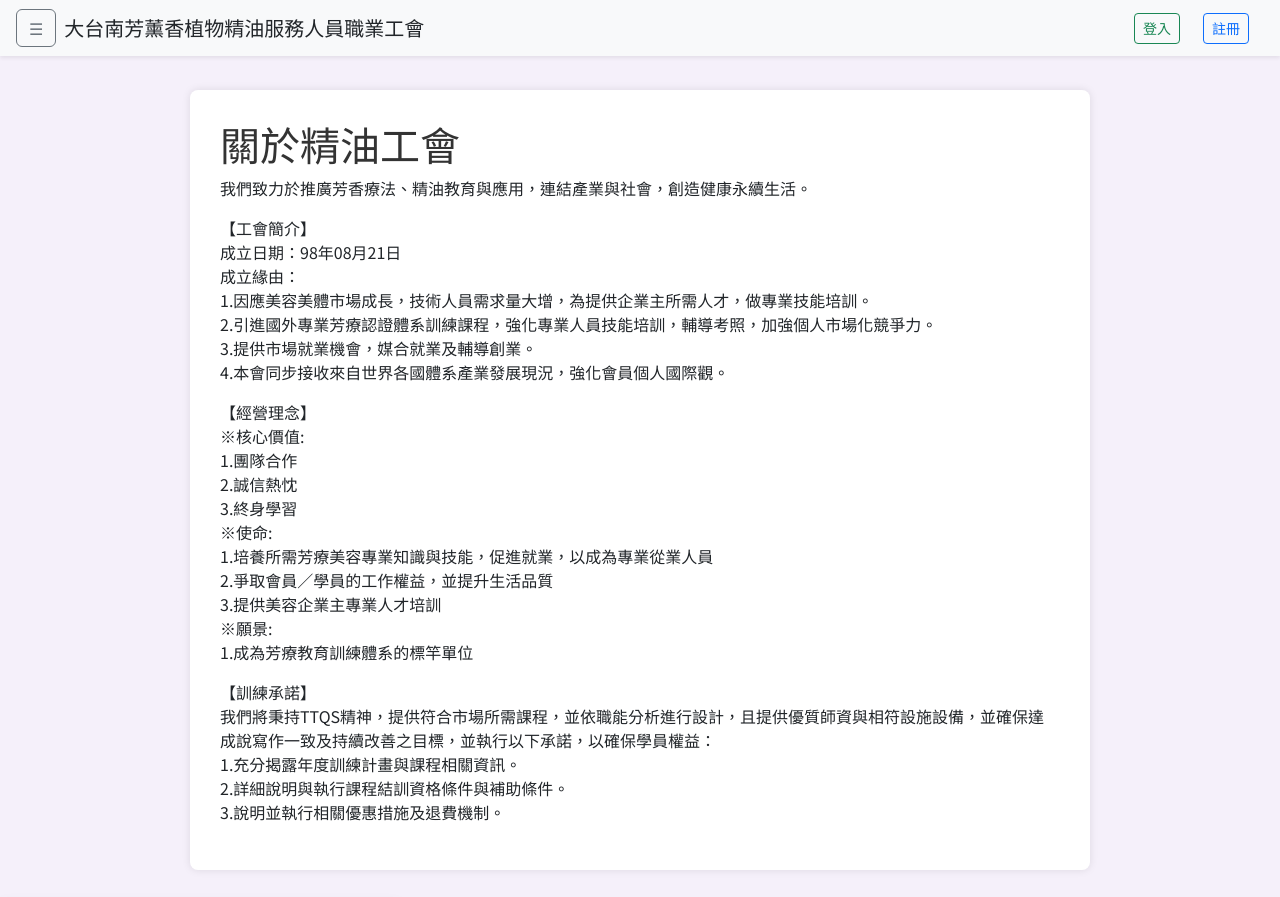
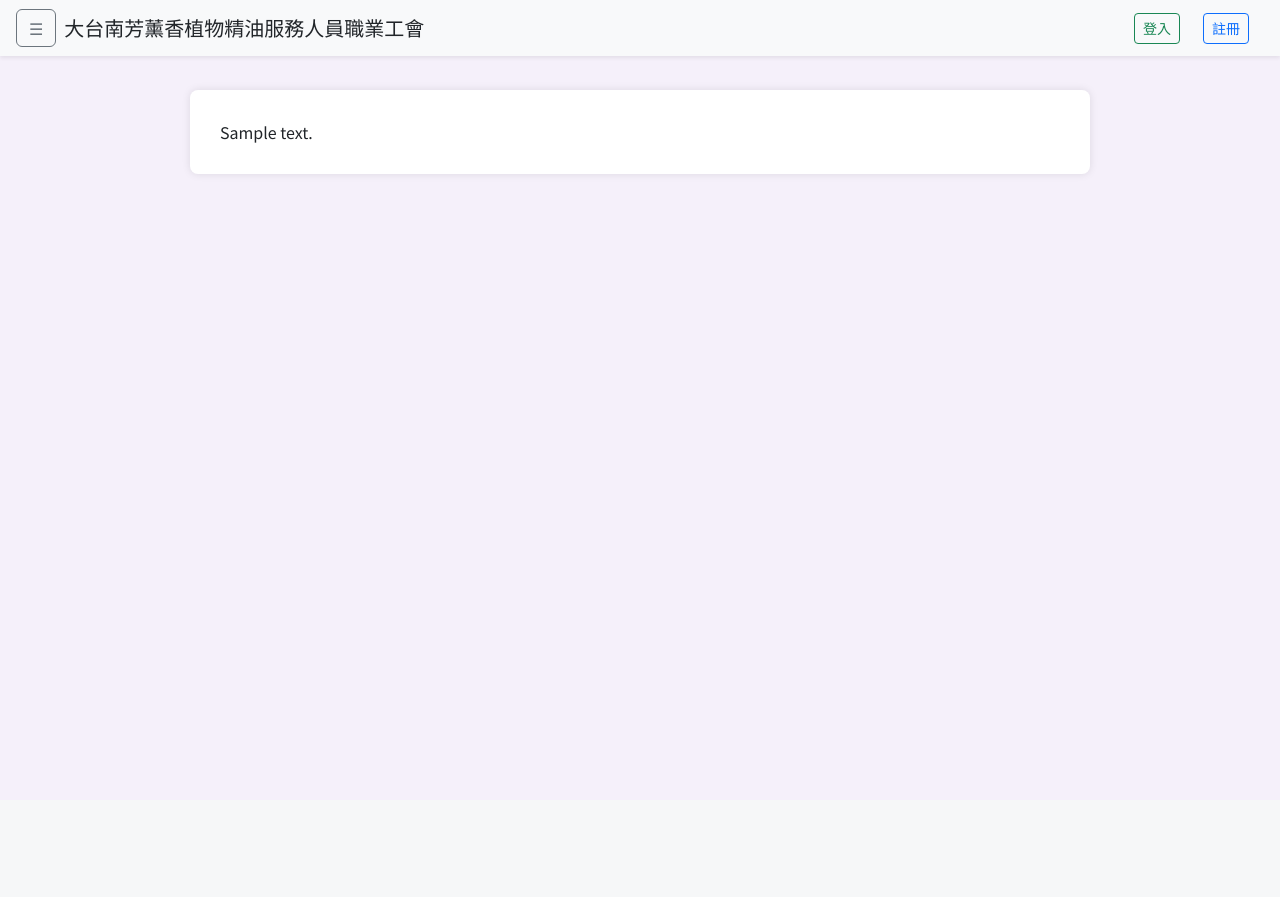
Before and after one commit to apke091/0717, a Flask app: page /about in a window 1280 px wide. Shown: the top 897 px of the page. After the commit the page ends 177 px from the top, so only its background shows below. Run offline with Flask 3, Linux system fonts and the light colour scheme; a database or web service that is not in the repository returns one stand-in record (values such as "Sample title"); some libraries are stand-ins or nearby versions.

Commit message:
更新程式功能或修正錯誤

```diff
--- a/app.py
+++ b/app.py
@@ -7,6 +7,8 @@ from functools import wraps
 from dotenv import load_dotenv
 load_dotenv()
 
+# app = Flask(__name__)
+# app.jinja_env.cache = {}  # ✅ 關閉模板快取（開發用）
 
 # 建立 PostgreSQL 資料庫連線
 
@@ -47,13 +49,44 @@ def admin_required(f):
         return f(*args, **kwargs)
     return decorated_function
 
+# @app.route("/test")
+# def test():
+#     return render_template("test.html", cart_count=999, username="測試")
+
+
 @app.route("/")
 def index():
     return render_template("index.html")
 
 @app.route("/about")
 def about():
-    return render_template("about.html")
+    conn = get_db_connection()
+    cur = conn.cursor(cursor_factory=RealDictCursor)
+    cur.execute("SELECT content FROM about_page WHERE id = 1")
+    result = cur.fetchone()
+    conn.close()
+    return render_template("about.html", content=result["content"])
+
+
+
+@app.route("/edit_about", methods=["GET", "POST"])
+@admin_required
+def edit_about():
+    conn = get_db_connection()
+    cur = conn.cursor()
+
+    if request.method == "POST":
+        new_content = request.form["content"]
+        cur.execute("UPDATE about_page SET content = %s WHERE id = 1", (new_content,))
+        conn.commit()
+        conn.close()
+        flash("更新成功！")
+        return redirect(url_for("about"))
+
+    cur.execute("SELECT content FROM about_page WHERE id = 1")
+    content = cur.fetchone()["content"]
+    conn.close()
+    return render_template("edit_about.html", content=content)
 
 @app.route("/contact")
 def contact():
@@ -166,6 +199,31 @@ def remove_from_cart(pid):
 
     return redirect(url_for("cart"))
 
+@app.context_processor
+def inject_cart_count():
+    if "username" not in session:
+        print("❌ 沒登入，不查詢購物車")
+        return {"cart_count": 0}
+
+    try:
+        user_id = session["username"]
+        print("✅ 正在查詢購物車數量，user_id =", user_id)
+
+        conn = get_db_connection()
+        cursor = conn.cursor()
+        cursor.execute("SELECT SUM(quantity) AS sum FROM cart_items WHERE user_id = %s", (user_id,))
+        result = cursor.fetchone()
+        conn.close()
+
+        print("🎯 查詢結果：", result)
+
+        count = result.get("sum", 0) if result else 0
+    except Exception as e:
+        print("⚠️ 購物車查詢錯誤：", e)
+        count = 0
+
+    print("✅ 最終 cart_count =", count)
+    return {"cart_count": count}
 
 @app.route("/manage_products", methods=["GET", "POST"])
 @admin_required
--- a/templates/about.html
+++ b/templates/about.html
@@ -1,39 +1,10 @@
 {% extends "base.html" %}
 {% block title %}關於我們{% endblock %}
-
 {% block content %}
 <div class="container" style="margin-top: 90px">
-<h1>關於精油工會</h1>
-    <p>我們致力於推廣芳香療法、精油教育與應用，連結產業與社會，創造健康永續生活。</p>
-    <ul>【工會簡介】
-        <li>成立日期：98年08月21日</li>
-        <li>成立緣由：</li>
-        <li>1.因應美容美體市場成長，技術人員需求量大增，為提供企業主所需人才，做專業技能培訓。</li>
-        <li>2.引進國外專業芳療認證體系訓練課程，強化專業人員技能培訓，輔導考照，加強個人市場化競爭力。</li>
-        <li>3.提供市場就業機會，媒合就業及輔導創業。</li>
-        <li>4.本會同步接收來自世界各國體系產業發展現況，強化會員個人國際觀。</li>
-    </ul>
-    <ul>
-        <li>【經營理念】</li>
-        <li>※核心價值:</li>
-        <li>1.團隊合作</li>
-        <li>2.誠信熱忱</li>
-        <li>3.終身學習</li>
-        <li>※使命:</li>
-        <li>1.培養所需芳療美容專業知識與技能，促進就業，以成為專業從業人員</li>
-        <li>2.爭取會員／學員的工作權益，並提升生活品質</li>
-        <li>3.提供美容企業主專業人才培訓</li>
-        <li>※願景:</li>
-        <li>1.成為芳療教育訓練體系的標竿單位</li>
-    </ul>
-    <ul>
-        <li>【訓練承諾】</li>
-        <li>我們將秉持TTQS精神，提供符合市場所需課程，並依職能分析進行設計，且提供優質師資與相符設施設備，並確保達成說寫作一致及持續改善之目標，並執行以下承諾，以確保學員權益：</li>
-        <li>1.充分揭露年度訓練計畫與課程相關資訊。</li>
-        <li>2.詳細說明與執行課程結訓資格條件與補助條件。</li>
-        <li>3.說明並執行相關優惠措施及退費機制。</li>
-    </ul>
+    {{ content | safe }}
+    {% if session.get("role") == "admin" %}
+        <a href="{{ url_for('edit_about') }}" class="btn btn-primary mt-3">✏️ 編輯內容</a>
+    {% endif %}
 </div>
-
-<img src="https://scontent.fkhh1-2.fna.fbcdn.net/v/t39.30808-6/305628769_467463335396913_4960549714370933475_n.jpg?_nc_cat=104&ccb=1-7&_nc_sid=6ee11a&_nc_ohc=GPFuBLjyfSoQ7kNvwE3wawg&_nc_oc=AdmBG_ySIGtjOVGmxVBLFxH-zGeIQxsRiC-NIsIBR-zo826_BCVIHiiLJUEyToE5Raw&_nc_zt=23&_nc_ht=scontent.fkhh1-2.fna&_nc_gid=FsXWo2VF8IXT-SVCxRN3Rw&oh=00_AfRfskm0Lv_1LdGaGOo4oCPD0EO63CisWhMRhEQ6ArEUHg&oe=687572FD" class="img-fluid rounded shadow" alt="banner">
 {% endblock %}
--- a/templates/cart.html
+++ b/templates/cart.html
@@ -21,7 +21,7 @@
     <tr>
       <td>{{ item.name }}</td>
       <td>{{ item.price }} 元</td>
-      <td>{{ item.qty }}</td>
+      <td>{{ item.quantity }}</td>
       <td>{{ item.subtotal }} 元</td>
       <td>
         <a href="{{ url_for('remove_from_cart', pid=item.pid) }}" class="btn btn-sm btn-danger">移除</a>
--- a/templates/navbar.html
+++ b/templates/navbar.html
@@ -8,21 +8,18 @@
 
     <div class="ms-auto d-flex align-items-center gap-2">
     {% if session.get("username") %}
- <a href="{{ url_for('cart') }}" class="btn btn-outline-secondary position-relative">
-  🛒 購物車
-  {% if cart_count > 0 %}
-    <span class="position-absolute top-0 start-100 translate-middle badge rounded-pill bg-danger"
-          style="font-size: 0.75rem; padding: 4px 6px; z-index: 10;">
-      {{ cart_count }}
-    </span>
-  {% endif %}
+<a href="{{ url_for('cart') }}" class="btn btn-outline-secondary">
+  🛒 購物車（{{ cart_count }}）
 </a>
+
+
+
 
     {% endif %}
 
 
     {% if session.get("username") %}
-        <span class="me-2 text-secondary">👋 Dear.{{ session.username }}</span>
+        <span class="me-2 text-secondary">👋Dear. {{ session.username }}</span>
         <a href="/change_password" class="btn btn-outline-secondary btn-sm">改密碼</a>
         {% if session.role == "admin" %}
             <a href="/upload" class="btn btn-outline-primary btn-sm">上傳影片</a>
```
Also changed, not shown: init_db.py (+18 -0 lines), templates/edit_about.html (added, +12 -0 lines), templates/test.html (+9 -16 lines).
